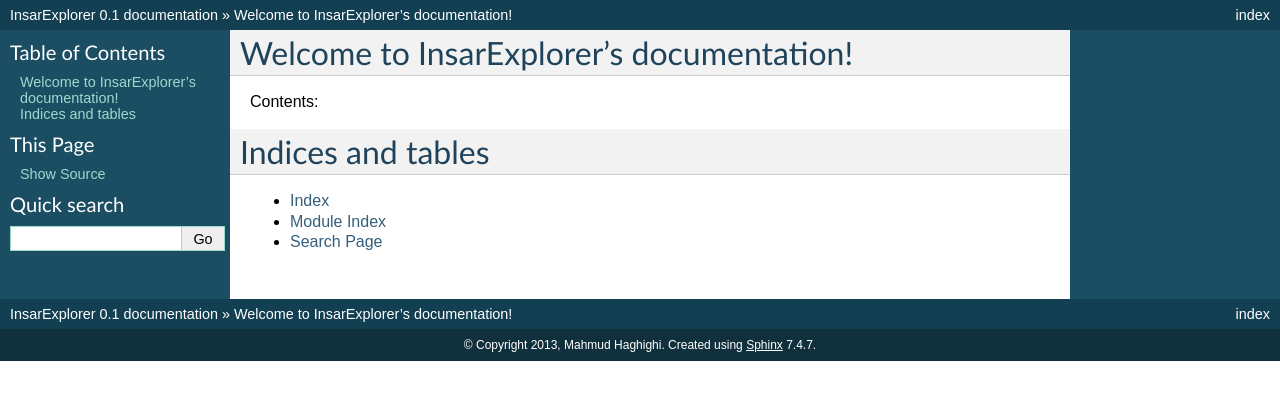
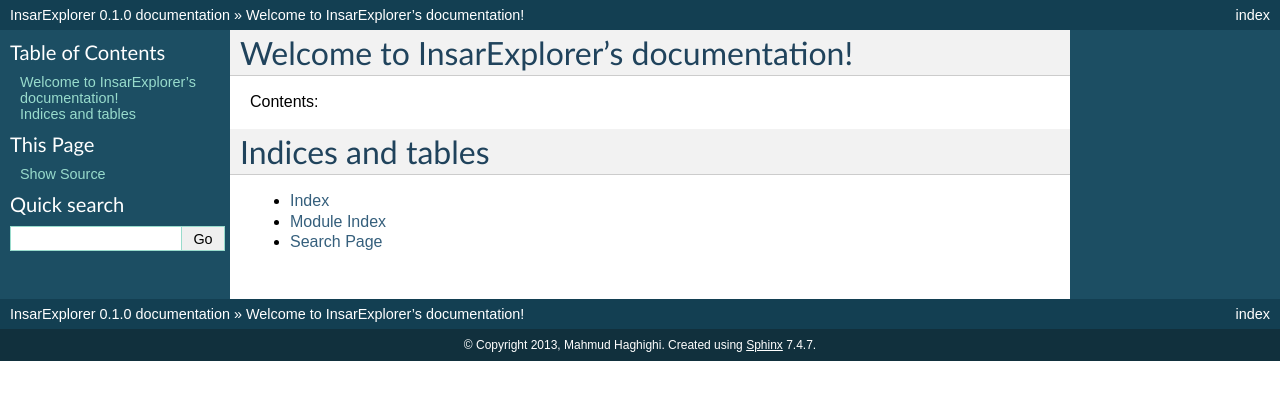
Before and after one commit to luhipi/insar-explorer, a Sphinx documentation site: the page built from help/source/index.rst, in a window 1280 px wide. Shown: the top 400 px of the page. Built offline with Sphinx 7.4.7, drawn with Linux system fonts in a browser that asks for light colours; formulas are drawn with MathJax 3.

Commit message:
change version X.Y to X.Y.Z

```diff
--- a/help/source/conf.py
+++ b/help/source/conf.py
@@ -47,10 +47,10 @@
 # |version| and |release|, also used in various other places throughout the
 # built documents.
 #
-# The short X.Y version.
-version = '0.1'
+# The short X.Y.Z version.
+version = '0.1.0'
 # The full version, including alpha/beta/rc tags.
-release = '0.1'
+release = '0.1.0'
 
 # The language for content autogenerated by Sphinx. Refer to documentation
 # for a list of supported languages.
--- a/metadata.txt
+++ b/metadata.txt
@@ -6,7 +6,7 @@
 name=InSAR Explorer
 qgisMinimumVersion=3.0
 description=InSAR Explorer is a QGIS plugin that allows for dynamic visualization and analysis of InSAR time series data
-version=0.1
+version=0.1.0
 author=Mahmud Haghighi
 email=mahmud@ipi.uni-hannover.de
 
```
